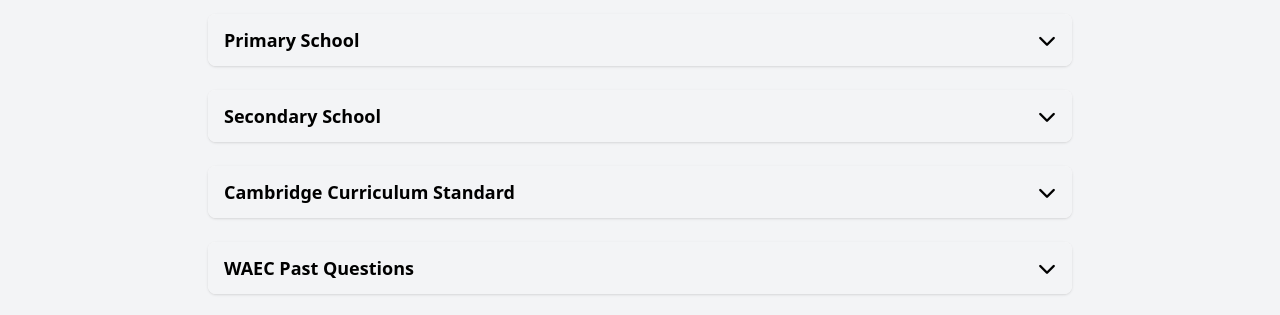
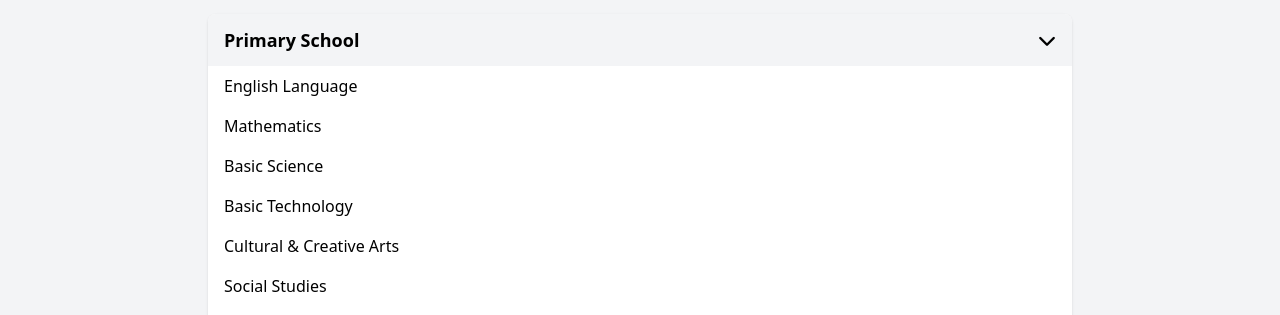
Before and after one commit to slide-t/edukids-africa, a plain HTML site: page subjects.html in a window 1280 px wide. Shown: the part 246-561 px from the top of the page. Drawn offline with nearby package versions, Linux system fonts and the light colour scheme.

Commit message:
Update subjects.html

```diff
--- a/subjects.html
+++ b/subjects.html
@@ -190,7 +190,10 @@
         heading.innerHTML = `${category} <i class="fas fa-chevron-down"></i>`;
 
         const listDiv = document.createElement("div");
-         listDiv.className = "max-h-0 overflow-hidden transition-all duration-500";
+        listDiv.className = "subject-list"; // keep base class
+        listDiv.classList.add("pb-4");       // add consistent bottom padding
+
+        /*listDiv.className = "max-h-0 overflow-hidden transition-all duration-500";*/
 
         subjects[category]
           .filter(sub => sub.toLowerCase().includes(filter.toLowerCase()))
```
